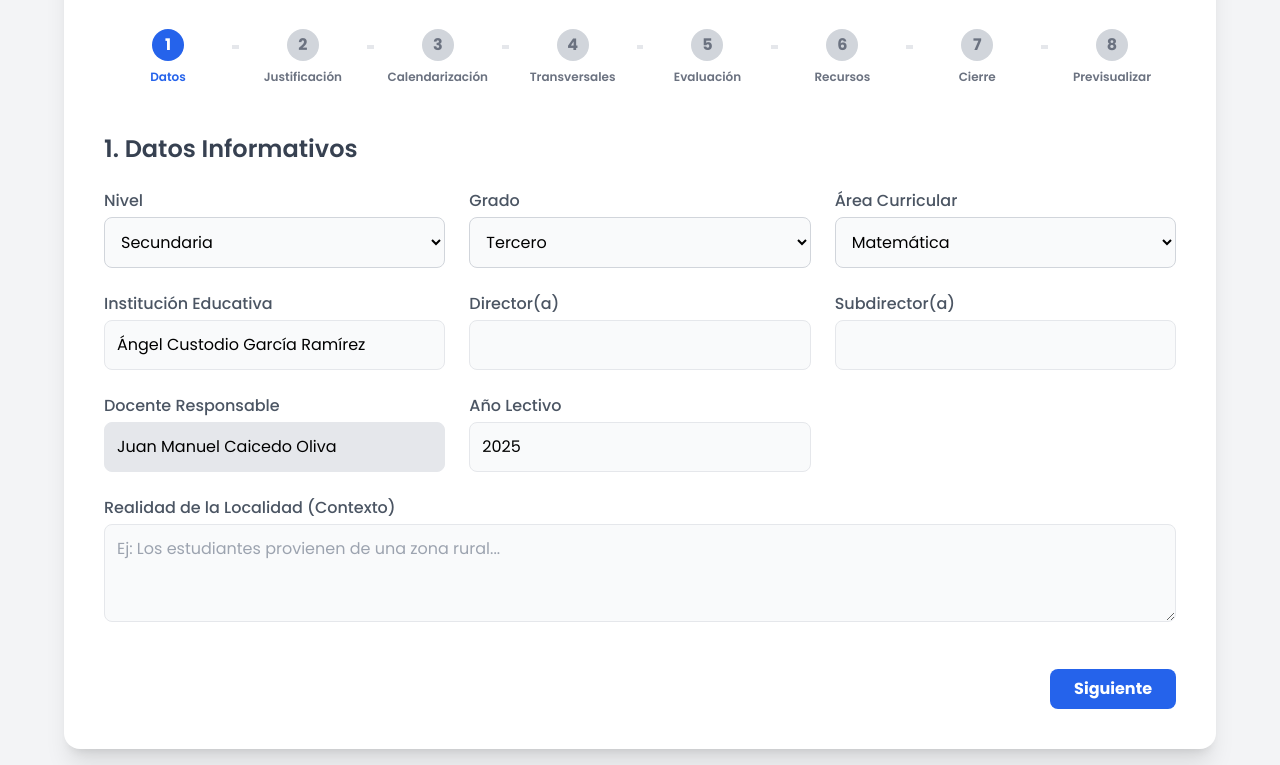
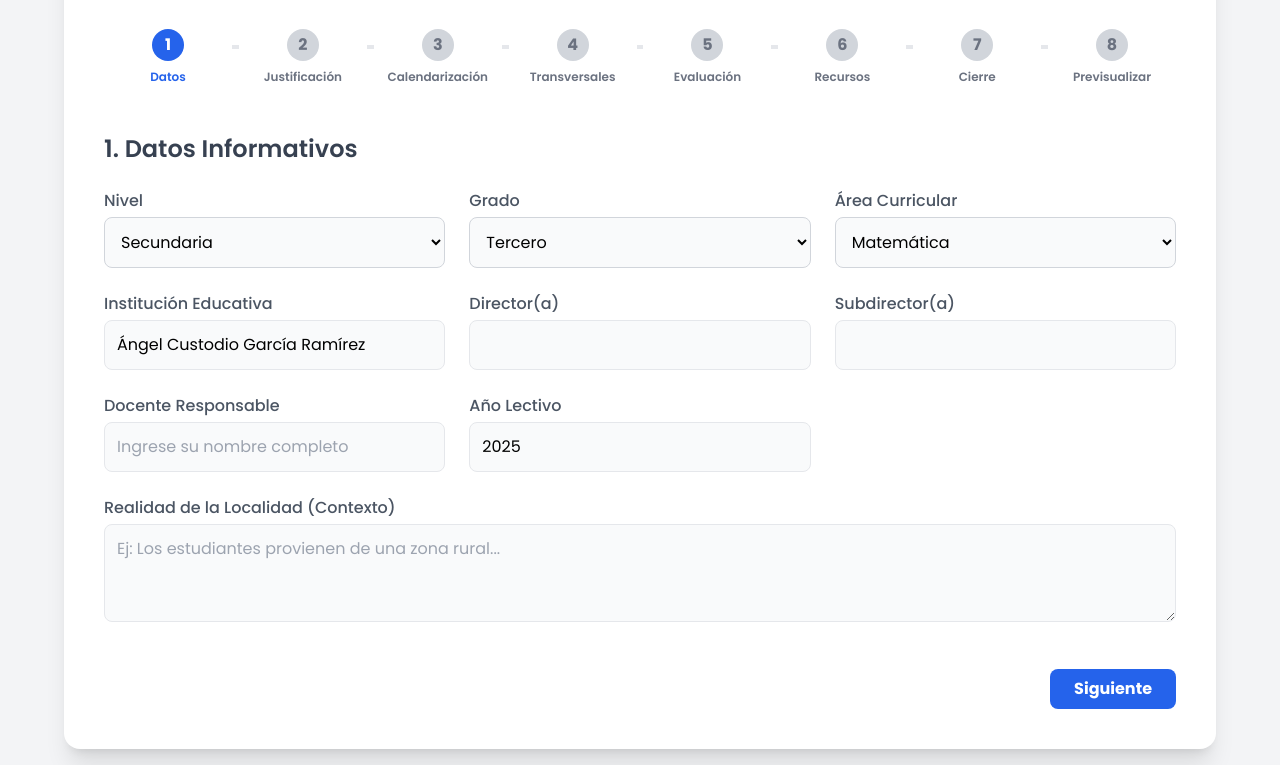
Before and after one commit to juanineo123/GENERADOR-DE-PROGRAMACI-N-ANUAL, a website: page index.html in a window 1280 px wide. Shown: the part 127-892 px from the top of the page. Drawn offline with nearby package versions, Linux system fonts and the light colour scheme; no server answers.

Commit message:
arreglando mi nombre congelado

```diff
--- a/index.html
+++ b/index.html
@@ -142,9 +142,11 @@
                     <div><label for="info-subdirector" class="font-medium text-gray-600">Subdirector(a)</label><input
                             id="info-subdirector" type="text" class="w-full mt-1 p-3 bg-gray-50 rounded-lg border">
                     </div>
-                    <div><label for="info-docente" class="font-medium text-gray-600">Docente Responsable</label><input
-                            id="info-docente" type="text" value="Juan Manuel Caicedo Oliva"
-                            class="w-full mt-1 p-3 bg-gray-200 rounded-lg border" readonly></div>
+                    <div>
+                        <label for="info-docente" class="font-medium text-gray-600">Docente Responsable</label>
+                        <input id="info-docente" type="text" placeholder="Ingrese su nombre completo"
+                            class="w-full mt-1 p-3 bg-gray-50 rounded-lg border">
+                    </div>
                     <div><label for="info-ano" class="font-medium text-gray-600">Año Lectivo</label><input id="info-ano"
                             type="number" value="2025" class="w-full mt-1 p-3 bg-gray-50 rounded-lg border"></div>
                     <div class="md:col-span-2 lg:col-span-3"><label for="info-realidad"
```
